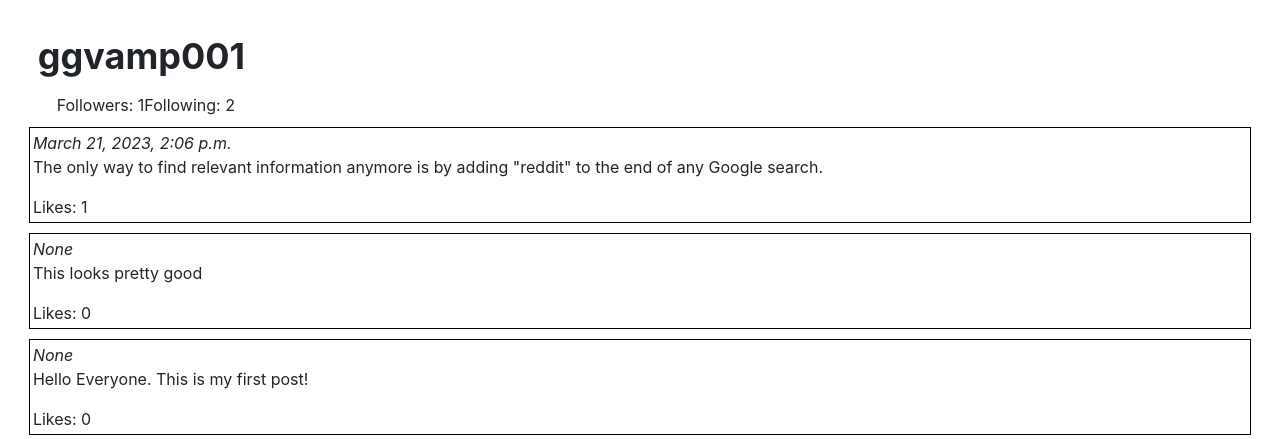
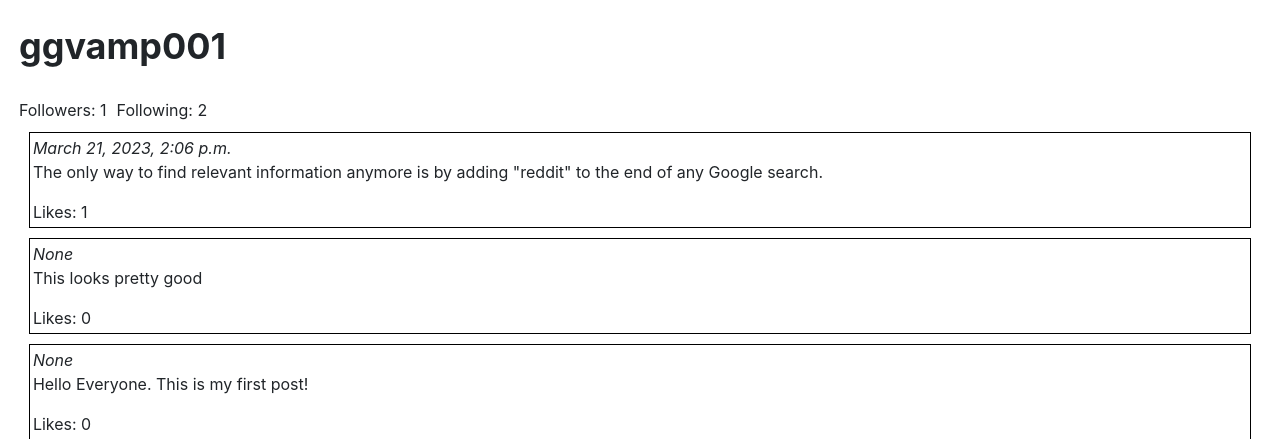
Before and after one commit to suryaanshrai/network, a Django app: a page that uses network/templates/network/layout.html in a window 1280 px wide. Shown: the part 56-495 px from the top of the page. Run offline with Django 3.2, Linux system fonts and the light colour scheme; data comes from the database, SQL or seed files in the repository; some libraries are stand-ins or nearby versions.

Commit message:
Tue, Mar 21, 2023, 11:56 PM +05:30

```diff
--- a/network/static/network/styles.css
+++ b/network/static/network/styles.css
@@ -18,15 +18,15 @@
     width:70%;
 }
 
-@keyframes enterFromLeft {
+@keyframes enterFromRight {
     0% {
         opacity: 0;
-        padding-left: 0px;
+        padding-left:1cm;
     }
 
     100% {
         opacity: 1;
-        padding-left: .5cm;
+        padding-left:0cm;
     }
 }
 
@@ -45,9 +45,8 @@
 #username {
     font-size:36px;
     font-weight:bold;
-    padding:10px;
-    padding-left:.5cm;
-    animation-name: enterFromLeft;
+    padding-bottom:15px;
+    animation-name: enterFromRight;
     animation-duration:2s;
 }
 
@@ -64,5 +63,9 @@
 #belowFollowButton {
     display: flex;
     flex:wrap;
-    margin-left:1cm
 }
+
+#belowFollowButton > div {
+    padding-right:10px;
+    padding-top:10px;
+}
```
